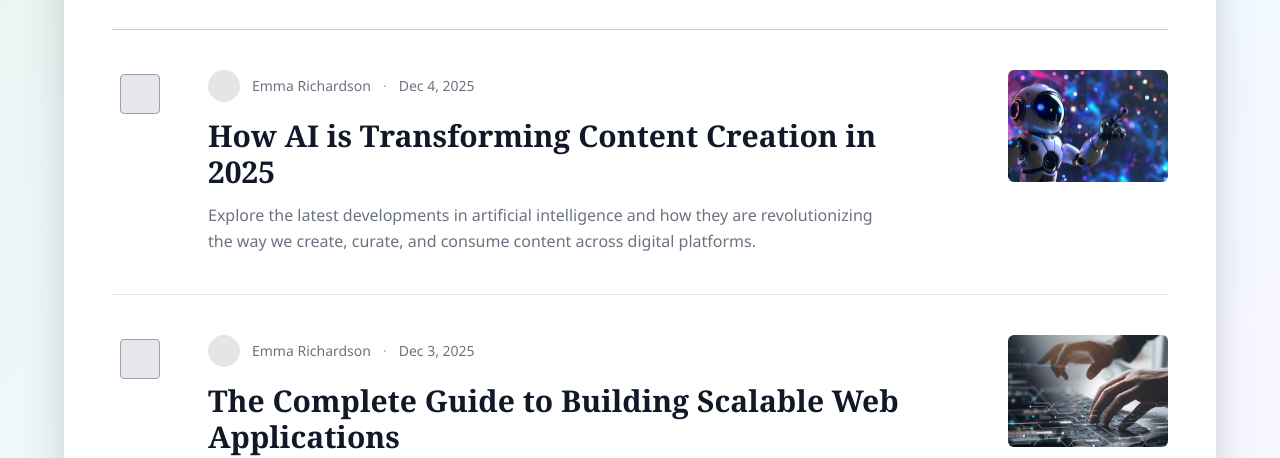
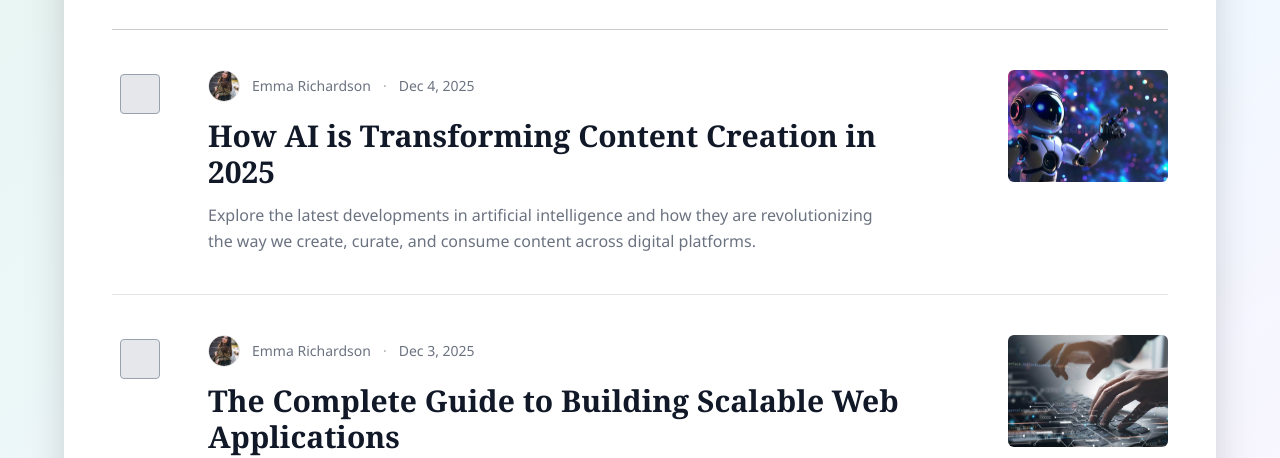
Before and after one commit to dulanprabashwara/software-project-, a Next.js app in the folder easy-blogger/: page /write/unpublished in a window 1280 px wide. Shown: the part 215-673 px from the top of the page. Built offline with nearby package versions, Linux system fonts and the light colour scheme.

Commit message:
User's profile picture is updated

```diff
--- a/easy-blogger/app/(main)/write/unpublished/page.jsx
+++ b/easy-blogger/app/(main)/write/unpublished/page.jsx
@@ -12,6 +12,7 @@ const ARTICLES = [
     desc:
       "Explore the latest developments in artificial intelligence and how they are revolutionizing the way we create, curate, and consume content across digital platforms.",
     image: "/images/Unpublished_IMG/robot.jpg",
+    profileImage: "/images/Unpublished_IMG/profile.jpg",
   },
   {
     id: "a2",
@@ -21,6 +22,7 @@ const ARTICLES = [
     desc:
       "Learn the essential principles, patterns, and best practices for creating web applications that can handle millions of users while maintaining performance and reliability.",
     image: "/images/Unpublished_IMG/code.jpg",
+    profileImage: "/images/Unpublished_IMG/profile.jpg",
   },
 ];
 
@@ -115,7 +117,12 @@ export default function Page() {
                         {/* text */}
                         <div className="flex-1 min-w-0">
                           <div className="flex items-center gap-3 text-sm text-[#6B7280]">
-                            <div className="h-8 w-8 rounded-full bg-black/10" />
+                            <img
+                            src={a.profileImage}
+                            alt={a.author}
+                            className="h-8 w-8 rounded-full object-cover border border-black/10"
+                            />
+
                             <span className="font-medium">{a.author}</span>
                             <span className="opacity-60">·</span>
                             <span>{a.date}</span>
```
Also changed, not shown: easy-blogger/public/images/Unpublished_IMG/profile.jpg (added).
